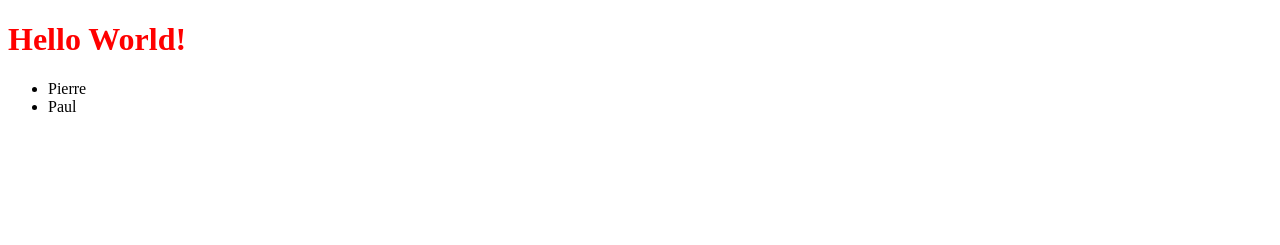
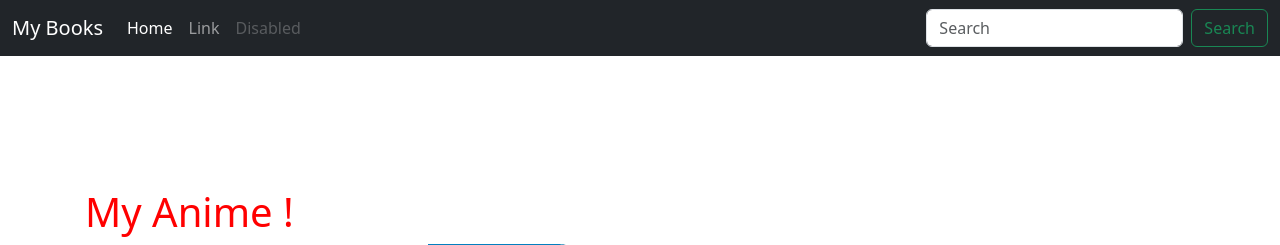
Before and after one commit to DanielMoreira45/TP-Flask, a Flask app: page / in a window 1280 px wide. Shown: the top 245 px of the page. Before the commit the page ends 112 px from the top, so only its background shows below. Run offline with Flask 3, Linux system fonts and the light colour scheme; some libraries are stand-ins or nearby versions.

Commit message:
Page html, templates faites

```diff
--- a/app/app.py
+++ b/app/app.py
@@ -1,3 +1,6 @@
 from flask import Flask
+from flask_bootstrap import Bootstrap5
 
 app = Flask(__name__)
+app.config['BOOTSTRAP_SERVE_LOCAL'] = True
+bootstrap = Bootstrap5(app)
--- /dev/null
+++ b/app/models.py
@@ -0,0 +1,18 @@
+import yaml, os.path
+
+Anime = yaml.safe_load(
+    open(
+        os.path.join(
+            os.path.dirname(__file__),
+            "anime.yml"
+            )
+        )
+    )
+# Pour avoir un id
+i = 0
+for anime in Anime:
+    anime['id'] = i
+    i += 1
+
+def get_sample():
+    return Anime[0:10]
--- a/app/static/css/home.css
+++ b/app/static/css/home.css
@@ -1,3 +1,26 @@
-h1{
-    color: red;
+h1 {color: red;}
+
+div.sample{
+ text-align: center;
+ margin-left: 25%;
+ margin-right: 25%;
 }
+
+main{
+ margin-top: 8em;
+}
+
+footer{
+ position: fixed;
+ bottom: 0;
+ width: 100%;
+}
+
+main > .container {
+ padding: 60px 15px 0;
+}
+
+#images{
+    width: 25%;
+    height: 25%;
+}
--- /dev/null
+++ b/app/templates/base.html
@@ -0,0 +1,69 @@
+<!doctype html>
+<html lang="fr">
+
+<head>
+    {% block head %}
+    <!-- Required meta tags -->
+    <meta charset="utf-8">
+    <meta name="viewport" content="width=device-width, initial-scale=1, shrink-to-fit=no">
+    {% block styles %}
+    <!-- Bootstrap CSS -->
+    {{ bootstrap.load_css() }}
+    {% endblock %}
+    <link rel="stylesheet" href="home.css">
+    <title>Mes anime</title>
+    {% endblock %}
+</head>
+
+<body>
+    <header>
+        <!-- Fixed navbar -->
+        <nav class="navbar navbar-expand-md navbar-dark fixed-top bg-dark">
+            <div class="container-fluid">
+                <a class="navbar-brand" href="#">My Books</a>
+                <button class="navbar-toggler" type="button" data-bs-toggle="collapse" data-bs-target="#navbarCollapse"
+                    aria-controls="navbarCollapse" aria-expanded="false" aria-label="Toggle
+        navigation">
+                    <span class="navbar-toggler-icon"></span>
+                </button>
+                <div class="collapse navbar-collapse" id="navbarCollapse">
+                    <ul class="navbar-nav me-auto mb-2 mb-md-0">
+                        <li class="nav-item">
+                            <a class="nav-link active" aria-current="page" href="#">Home</a>
+                        </li>
+                        <li class="nav-item">
+                            <a class="nav-link" href="#">Link</a>
+                        </li>
+                        <li class="nav-item">
+                            <a class="nav-link disabled">Disabled</a>
+                        </li>
+                    </ul>
+                    <form class="d-flex" role="search">
+                        <input class="form-control me-2" type="search" placeholder="Search" aria-label="Search">
+                        <button class="btn btn-outline-success" type="submit">Search</button>
+                    </form>
+                </div>
+            </div>
+        </nav>
+    </header>
+    <!-- Your page content -->
+    <main class="flex-shrink-0">
+        <div class="container">
+
+            {% block content %}
+
+            {% endblock %}
+        </div>
+    </main>
+    <footer class="footer mt-auto py-3 bg-light">
+        <div class="container">
+            <span class="text-muted">Place sticky footer content here.</span>
+        </div>
+    </footer>
+    {% block scripts %}
+    <!-- Optional JavaScript -->
+    {{ bootstrap.load_js() }}
+    {% endblock %}
+</body>
+
+</html>
--- a/app/templates/home.html
+++ b/app/templates/home.html
@@ -1,16 +1,15 @@
-<!doctype html>
-<html>
-<head>
-    <title>{{ title }}</title>
-    <link rel="stylesheet" href="{{ url_for('static', filename='css/home.css') }}">
-</head>
-<body>
-    <h1>{{ title }}</h1>
-    <ul>
-        {% for x in names %}
-        <li>{{ x }}</li>
-        {% endfor %}
-    </ul>
-</body>
-
-</html>
+{% extends 'base.html' %}
+{% block styles %}
+{{ super() }}
+<link rel="stylesheet" href="{{ url_for('static',filename='css/home.css')}}">
+{% endblock %}
+{% block content %}
+<h1>{{title}}</h1>
+<div class="sample">
+    {% for x in animes %}
+    <a href="{{url_for('home', id=x.id)}}">
+        <img id="images" src="{{ url_for('static', filename='img/'+x.img) }}" alt="{{x.title}}" title="{{x.title}}">
+    </a>
+    {% endfor %}
+</div>
+{% endblock %}
--- a/app/views.py
+++ b/app/views.py
@@ -1,5 +1,11 @@
 from .app import app
 from flask import render_template
+from .models import get_sample
+
 @app.route("/")
 def home():
-    return render_template("home.html",title="Hello World!",names=["Pierre","Paul"])
+    return render_template(
+        "home.html",
+        title="My Anime !",
+        animes=get_sample()
+    )
```
Also changed, not shown: app/anime.yml (renamed from anime.yml), 1 other file.
